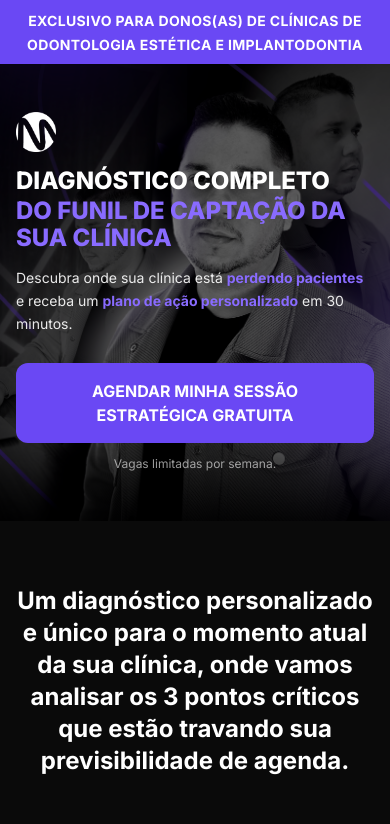
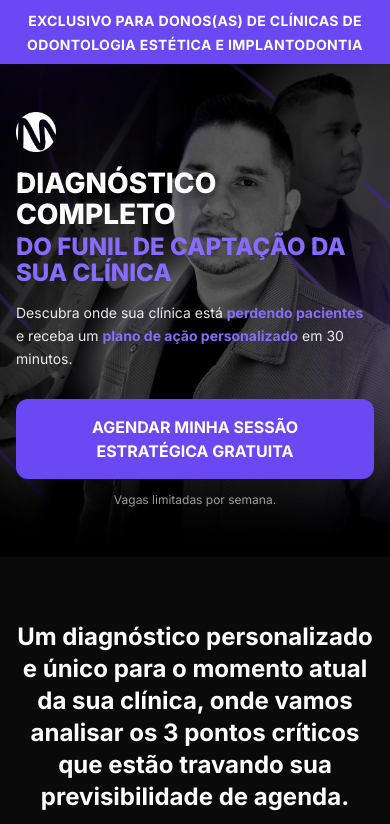
Before and after one commit to Agencia-Lema-Digital/lema-lp-odonto, a React (Vite) app: page / in a window 390 px wide. Shown: the top 824 px of the page. Built offline with nearby package versions, Linux system fonts and the light colour scheme; the HTML template or start-up script is replaced by a standard one.

Commit message:
Preceding changes

```diff
--- a/src/components/HeroSection.tsx
+++ b/src/components/HeroSection.tsx
@@ -33,7 +33,7 @@ const HeroSection = () =>
           />
           <h1>
             <motion.span
-            className="block font-extrabold uppercase text-[1.5rem] leading-[1.1] md:text-5xl lg:text-5xl text-primary-foreground"
+            className="block font-extrabold uppercase text-[1.75rem] leading-[1.1] md:text-5xl lg:text-5xl text-primary-foreground"
             initial={{ opacity: 0, y: 20 }}
             animate={{ opacity: 1, y: 0 }}
             transition={{ duration: 0.7, ease: "easeOut" }}>
```
